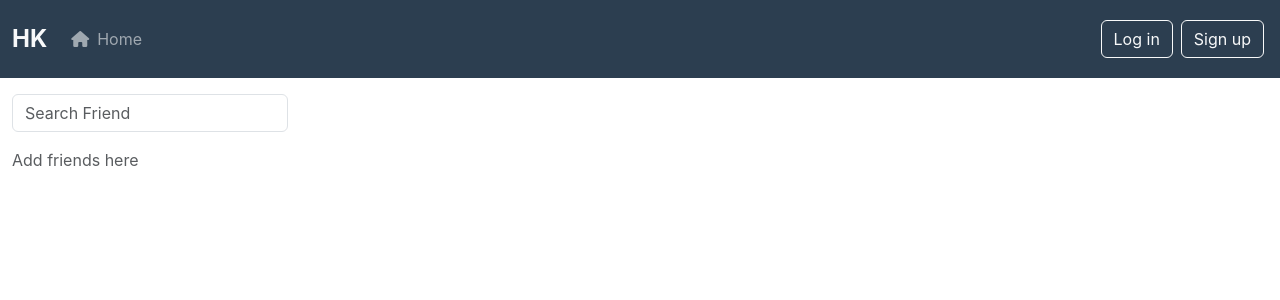
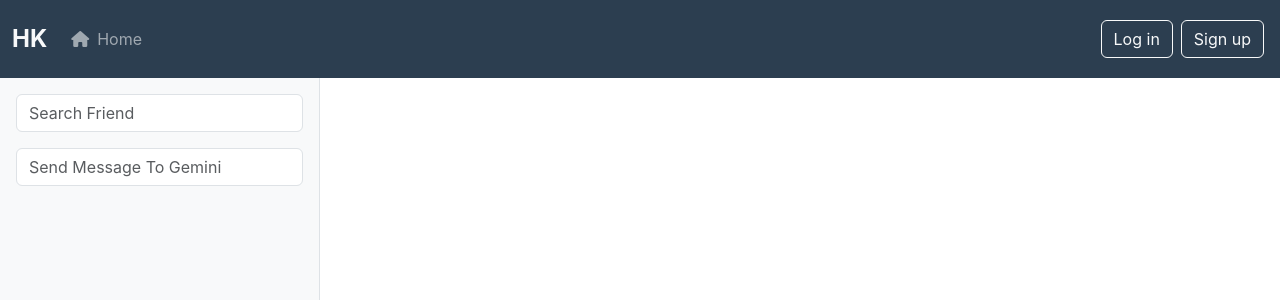
Before and after one commit to HuseyinK0r0glu/SpringAuthentication-Demo, a React (Create React App) app in the folder oauth2-frontend/: page /friends in a window 1280 px wide. Shown: the top 300 px of the page. Built offline with nearby package versions, Linux system fonts and the light colour scheme.

Commit message:
chat with gemini added friends request left

```diff
--- a/oauth2-frontend/src/screens/social/Friends.js
+++ b/oauth2-frontend/src/screens/social/Friends.js
@@ -4,11 +4,43 @@ import { authFetch } from "../../components/ApiClient";
 import { Context as UserContext } from "../../context/UserContext";
 import defaultUserImage from "../../assets/defaultUserImage.jpeg";
 import { useProfileImage } from "../../hooks/useProfileImage";
+import useAuthSync from "../../hooks/useAuthSync";
 import { Link } from "react-router-dom";
 
 const UserCard = ({user}) => {
 
     const navigate = useNavigate();
+
+    const {state,setUser,logout} = useContext(UserContext);
+    const[isAuthenticated,setIsAuthenticated] = useState(false);
+
+    useAuthSync({user : state.user, setUser, setIsAuthenticated});
+
+    // backend does not return a valid JSON ????
+    const sendFriendRequest = async (id) => {
+
+        try{
+
+            const data = await authFetch(`http://localhost:8080/api/friends/request?senderId=${user.id}&receiverId=${id}`,{
+                method : 'POST',
+                headers : {
+                    "Content-Type" : "application/json"
+                },
+            },true);
+
+            if(data.invalidToken){
+                logout();
+                navigate("/login?message=session-expired");
+                return;
+            }
+
+            console.log(data);
+
+        }catch(error){
+            console.log(error.message || "something went wrong");
+        }
+
+    };
 
     const imageUrl = useProfileImage({user : user});
 
@@ -53,11 +85,29 @@ const UserCard = ({user}) => {
                         />
                     )}
 
-                    {/* User Info (Username) */}
-                    <div className="ms-3">
-                        <h2 className="h6 mb-1">{user.username}</h2>
+                    {/* Username and Button Row */}
+                    <div className="ms-3 d-flex justify-content-between align-items-center flex-grow-1">
+                        <h2 className="h6 mb-0">{user.username}</h2>
+
+                        <button
+                            className="btn btn-sm"
+                            style={{
+                                backgroundColor: "#4A90E2",
+                                color: "white",
+                                border: "none",
+                                borderRadius: "20px",
+                                padding: "5px 12px",
+                                fontSize: "14px",
+                                display: "flex",
+                                alignItems: "center",
+                                gap: "6px"
+                            }}
+                            onClick={() => sendFriendRequest(user.id)}
+                            title="Send Friend Request"
+                        >
+                            <i className="fas fa-user-plus"></i> Add
+                        </button>
                     </div>
-
                 </div>
             </div>
         </div>
@@ -108,39 +158,86 @@ const FriendsPage = () => {
 
     };
 
+    const [messageForGemini,setMessageForGemini] = useState("");
+    const [geminiResponse,setGeminiResponse] = useState("");
+    const [loading,setLoading] = useState(false);
+
+    const handleGeminiSubmit = async (e) => {
+        e.preventDefault();
+
+        if (!messageForGemini.trim()) return;
+
+        setLoading(true);
+        setGeminiResponse("");
+
+        try{
+            const data = await authFetch('http://localhost:8080/api/ai/ask',{
+                method : 'POST',
+                headers : {
+                    'Content-Type' : 'application/json',
+                },
+                body : JSON.stringify({message : messageForGemini}),
+            },true);
+
+            setGeminiResponse(data.response);
+        }catch(error){
+            console.log("Error while talking to Gemini");
+            setGeminiResponse("Something went wrong!");
+        }finally{
+            setLoading(false);
+        }
+
+    };
 
     return (
-        <div className="d-flex">
-            <div className="container mt-3" style={{ maxWidth: '300px'}}>
+        <div className="d-flex" style={{ height: '100vh' }}>
+            <div
+                className="border-end p-3"
+                style={{
+                width: '320px',
+                minWidth: '320px',
+                backgroundColor: '#f8f9fa',
+                overflowY: 'auto'
+                }}
+            >
+                {/* Friend Search Section */}
+                <div className="mb-2">
                 <input
                     type="text"
-                    className="form-control mb-3"
+                    className="form-control mb-2"
                     placeholder="Search Friend"
                     value={query}
                     onChange={handleChange}
                 />
 
-                {query ? (
-                    <ul className="list-group">
-                        {results?.map(user => (
-                            <Link
-                                to = "" // fill this part
-                                key={user.id}
-                                className="text-decoration-none"
-                            >
-                                <UserCard key={user.id} user={user} />
-                            </Link>
-                        ))}
-                    </ul>
-                ) : (
-                    <div className="text-muted">Add friends here</div>
+                <ul className="list-group">
+                    {results?.map(user => (
+                        <UserCard key={user.id} user={user} />
+                    ))}
+                </ul>
+
+                </div>
+
+                {/* Gemini Message Input */}
+                <form onSubmit={handleGeminiSubmit} className="mb-3">
+                <input
+                    type="text"
+                    className="form-control"
+                    placeholder="Send Message To Gemini"
+                    value={messageForGemini}
+                    onChange={(e) => setMessageForGemini(e.target.value)}
+                />
+                </form>
+
+                {/* Gemini Response Block */}
+                {loading ? (
+                    <div className="alert alert-warning">Please wait, Gemini is thinking...</div>
+                    ) : geminiResponse && (
+                    <div className="alert alert-info" style={{ whiteSpace: 'pre-wrap' }}>
+                        {geminiResponse}
+                    </div>
                 )}
             </div>
-
-            <div className="flex-grow-1 p-3">
-                {/* You can put more stuff here later */}
-            </div>
-
         </div>
       );
 };
```
